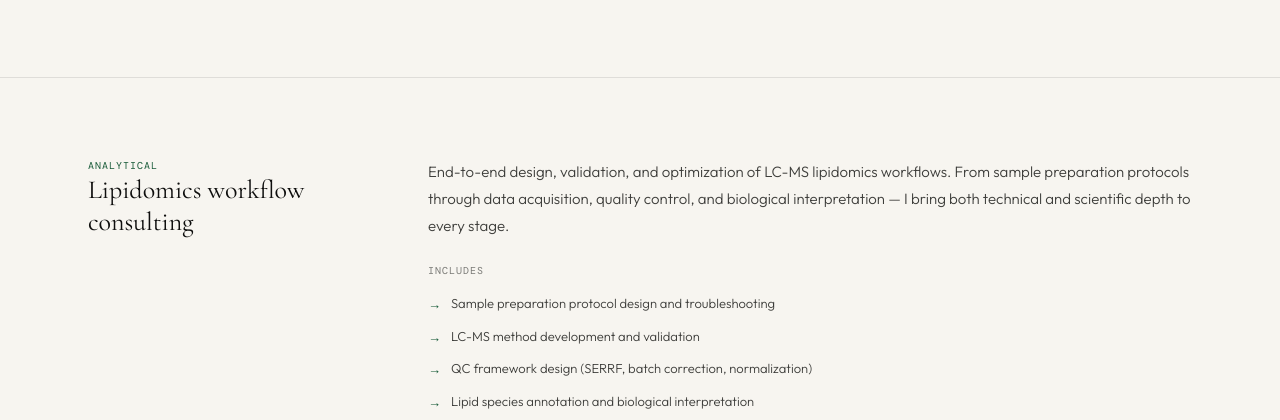
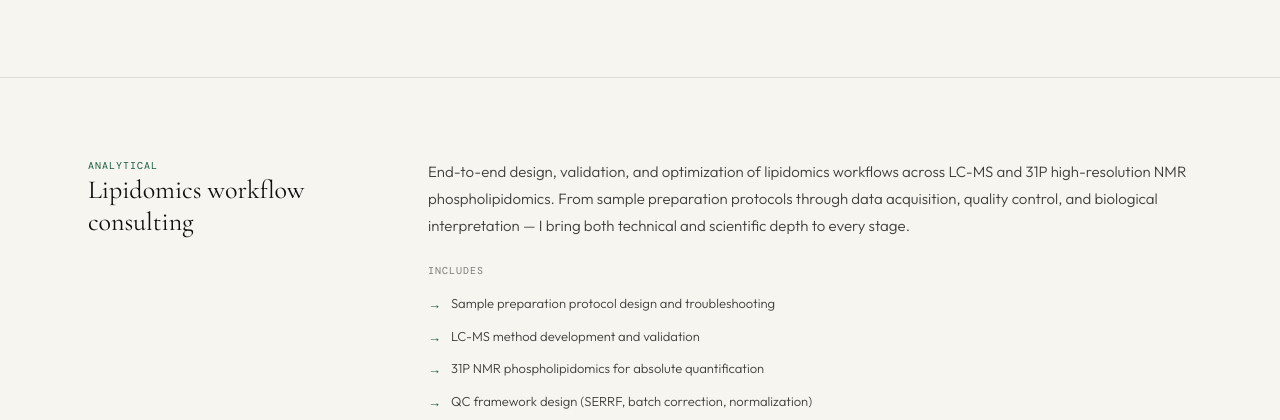
Before and after one commit to JoseBozelli/bozelli.ca, a plain HTML site: page services.html in a window 1280 px wide. Shown: the part 368-788 px from the top of the page. Drawn offline with nearby package versions, Linux system fonts and the light colour scheme; a web font is replaced by a local one.

Commit message:
Add 31P NMR phospholipidomics to lipidomics services

```diff
--- a/services.html
+++ b/services.html
@@ -3,7 +3,7 @@
 <head>
   <meta charset="UTF-8">
   <meta name="viewport" content="width=device-width, initial-scale=1.0">
-  <meta name="description" content="Scientific consulting services — lipidomics, omics data science, biomarker discovery, and more. José Carlos Bozelli Jr., PhD.">
+  <meta name="description" content="Scientific consulting services — lipidomics (LC-MS and 31P NMR phospholipidomics), omics data science, biomarker discovery, and more. José Carlos Bozelli Jr., PhD.">
   <title>Services — José Carlos Bozelli Jr., PhD</title>
   <link rel="preconnect" href="https://fonts.googleapis.com">
   <link rel="preconnect" href="https://fonts.gstatic.com" crossorigin>
@@ -220,14 +220,15 @@
           <h3 data-en="Lipidomics workflow consulting" data-pt="Consultoria em lipidômica">Lipidomics workflow consulting</h3>
         </div>
         <div class="service-block-right">
-          <p data-en="End-to-end design, validation, and optimization of LC-MS lipidomics workflows. From sample preparation protocols through data acquisition, quality control, and biological interpretation — I bring both technical and scientific depth to every stage."
-             data-pt="Desenvolvimento, validação e otimização de fluxos de trabalho de lipidômica LC-MS. Da preparação de amostras à aquisição de dados, controle de qualidade e interpretação biológica.">
-            End-to-end design, validation, and optimization of LC-MS lipidomics workflows. From sample preparation protocols through data acquisition, quality control, and biological interpretation — I bring both technical and scientific depth to every stage.
+          <p data-en="End-to-end design, validation, and optimization of lipidomics workflows across LC-MS and 31P high-resolution NMR phospholipidomics. From sample preparation protocols through data acquisition, quality control, and biological interpretation — I bring both technical and scientific depth to every stage."
+             data-pt="Desenvolvimento, validação e otimização de fluxos de trabalho em lipidômica, abrangendo LC-MS e fosfolipidômica por RMN de 31P de alta resolução. Da preparação de amostras à aquisição de dados, controle de qualidade e interpretação biológica.">
+            End-to-end design, validation, and optimization of lipidomics workflows across LC-MS and 31P high-resolution NMR phospholipidomics. From sample preparation protocols through data acquisition, quality control, and biological interpretation — I bring both technical and scientific depth to every stage.
           </p>
           <div class="service-includes">
             <div class="service-includes-label" data-en="Includes" data-pt="Inclui">Includes</div>
             <div class="include-item" data-en="Sample preparation protocol design and troubleshooting" data-pt="Design e otimização de protocolos de preparo de amostras">Sample preparation protocol design and troubleshooting</div>
             <div class="include-item" data-en="LC-MS method development and validation" data-pt="Desenvolvimento e validação de métodos LC-MS">LC-MS method development and validation</div>
+            <div class="include-item" data-en="31P NMR phospholipidomics for absolute quantification" data-pt="Fosfolipidômica por RMN de 31P para quantificação absoluta">31P NMR phospholipidomics for absolute quantification</div>
             <div class="include-item" data-en="QC framework design (SERRF, batch correction, normalization)" data-pt="Design de frameworks de controle de qualidade">QC framework design (SERRF, batch correction, normalization)</div>
             <div class="include-item" data-en="Lipid species annotation and biological interpretation" data-pt="Anotação de espécies lipídicas e interpretação biológica">Lipid species annotation and biological interpretation</div>
           </div>
```
